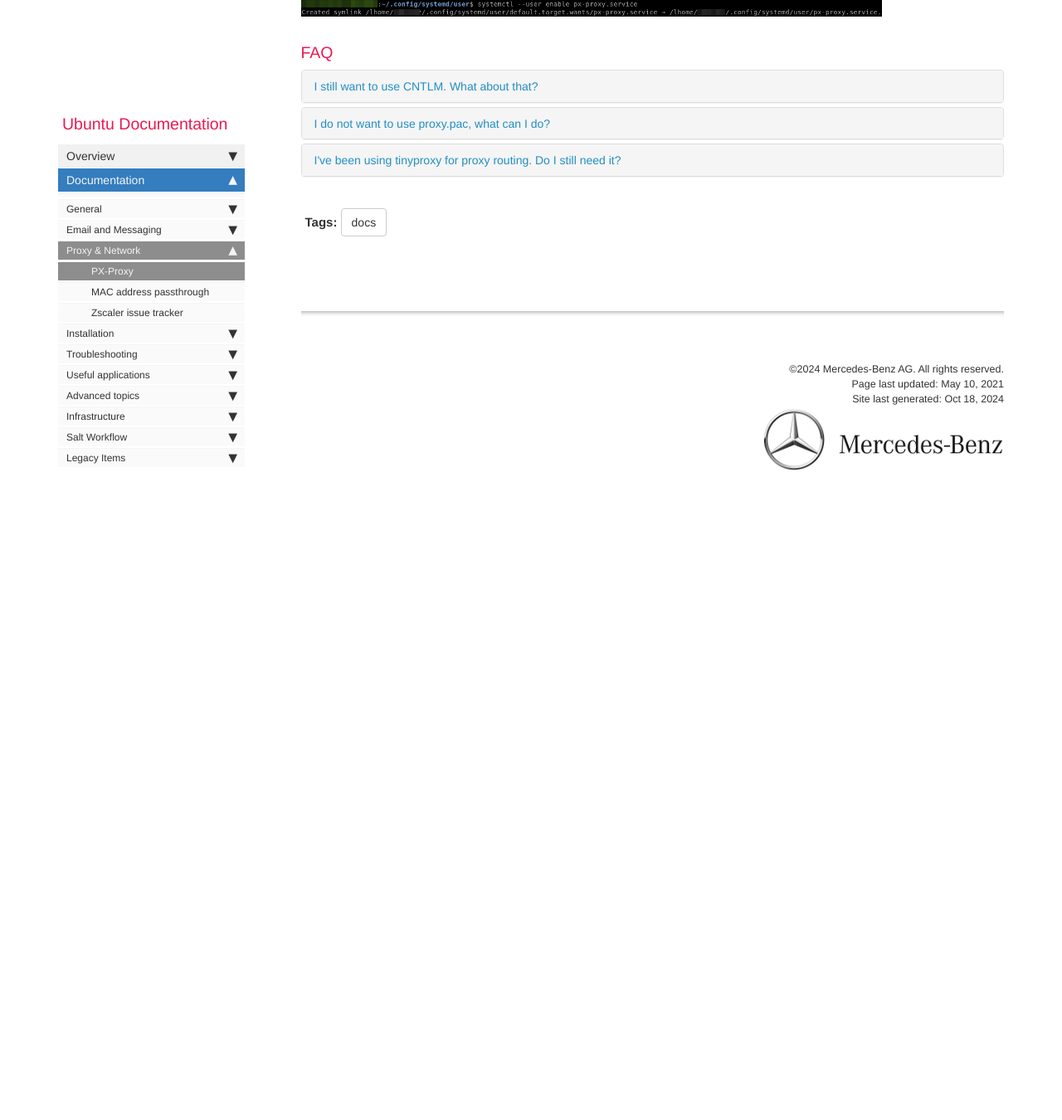
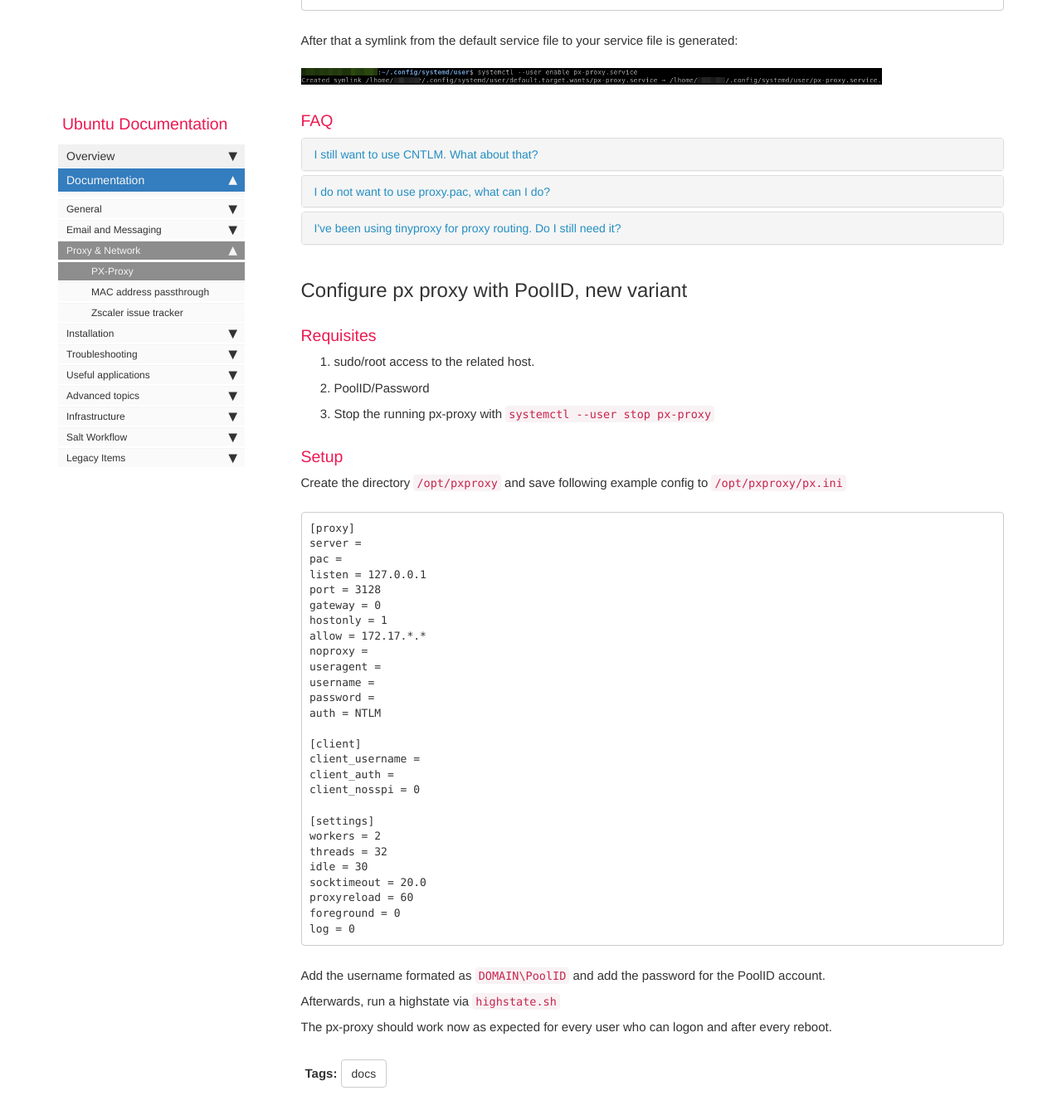
Before and after one commit to RajputPawan/Prometheus, a Jekyll site: the page built from pages/docs/px_proxy.md, in a window 1280 px wide and 1400 px high, scrolled down 5010 px. Shown: the top 1350 px of the window at 83% size. Built offline with Jekyll 4.4.1, drawn with Linux system fonts in a browser that asks for light colours; comment, search, counter and statistics services are not loaded; before the commit the page ends 5640 px from its top, so only the background shows below that; some of the changed text lies outside the part shown.

Commit message:
UBUNTUOP-1955/ohnemud-Implement_a_new_pool-id_service-based_setup_for_px-proxy_new

````diff
--- a/pages/docs/px_proxy.md
+++ b/pages/docs/px_proxy.md
@@ -227,3 +227,51 @@
         </div>
     </div>
 </div>
+
+## Configure px proxy with PoolID, new variant
+
+### Requisites
+
+1. sudo/root access to the related host.
+2. PoolID/Password
+3. Stop the running px-proxy with ```systemctl --user stop px-proxy```
+
+
+### Setup
+
+Create the directory ```/opt/pxproxy``` and save following example config to ```/opt/pxproxy/px.ini```
+
+```
+[proxy]
+server =
+pac =
+listen = 127.0.0.1
+port = 3128
+gateway = 0
+hostonly = 1
+allow = 172.17.*.*
+noproxy =
+useragent =
+username =
+password =
+auth = NTLM
+
+[client]
+client_username =
+client_auth =
+client_nosspi = 0
+
+[settings]
+workers = 2
+threads = 32
+idle = 30
+socktimeout = 20.0
+proxyreload = 60
+foreground = 0
+log = 0
+```
+Add the username formated as ```DOMAIN\PoolID``` and add the password for the PoolID account.
+
+Afterwards, run a highstate via ```highstate.sh```
+
+The px-proxy should work now as expected for every user who can logon and after every reboot.
````
